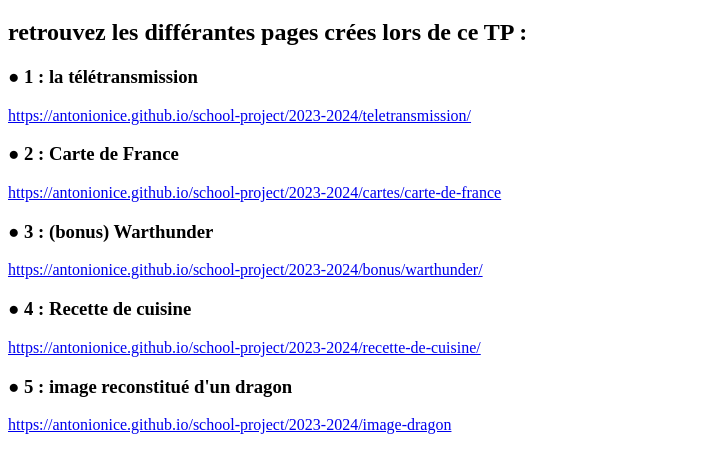
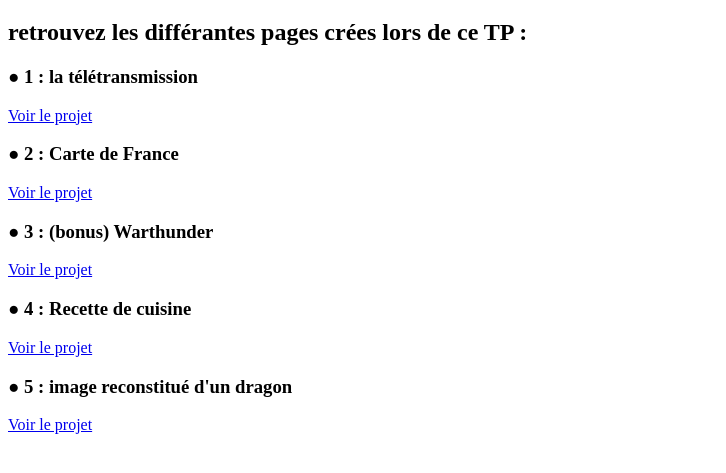
Before and after one commit to AntonioNice/school-project, a plain HTML site: page 2023-2024/index.html in a window 1280 px wide. Shown: the part 61-534 px from the top of the page, without its empty margins (0-726 px from the left). Drawn offline with Linux system fonts and the light colour scheme.

Commit message:
Update index.html

```diff
--- a/2023-2024/index.html
+++ b/2023-2024/index.html
@@ -9,18 +9,18 @@
    <h1 align="center">TP 2</h1>
    <h2>retrouvez les différantes pages crées lors de ce TP : </h2>
    <h3> &#x25CF; 1 : la télétransmission</h3>
-    <a href="https://antonionice.github.io/school-project/2023-2024/teletransmission/">https://antonionice.github.io/school-project/2023-2024/teletransmission/</a>
+    <a href="/school-project/2023-2024/teletransmission/">Voir le projet</a>
 
     <h3> &#x25CF; 2 : Carte de France</h3>
-   <a href="https://antonionice.github.io/school-project/2023-2024/cartes/carte-de-france">https://antonionice.github.io/school-project/2023-2024/cartes/carte-de-france</a>
+   <a href="/school-project/2023-2024/cartes/carte-de-france">Voir le projet</a>
 
    <h3> &#x25CF;  3 : (bonus) Warthunder</h3>
-    <a href="https://antonionice.github.io/school-project/2023-2024/bonus/warthunder/">https://antonionice.github.io/school-project/2023-2024/bonus/warthunder/</a>
+    <a href="/school-project/2023-2024/bonus/warthunder/">Voir le projet</a>
 
     <h3> &#x25CF; 4 : Recette de cuisine</h3>
-    <a href="https://antonionice.github.io/school-project/2023-2024/recette-de-cuisine/">https://antonionice.github.io/school-project/2023-2024/recette-de-cuisine/</a>
+    <a href="/school-project/2023-2024/recette-de-cuisine/">Voir le projet</a>
 
     <h3> &#x25CF; 5 : image reconstitué d'un dragon </h3>
-    <a href=https://antonionice.github.io/school-project/2023-2024/image-dragon>https://antonionice.github.io/school-project/2023-2024/image-dragon</a>
+    <a href=/school-project/2023-2024/image-dragon">Voir le projet</a>
 </body>
 </html>
```
